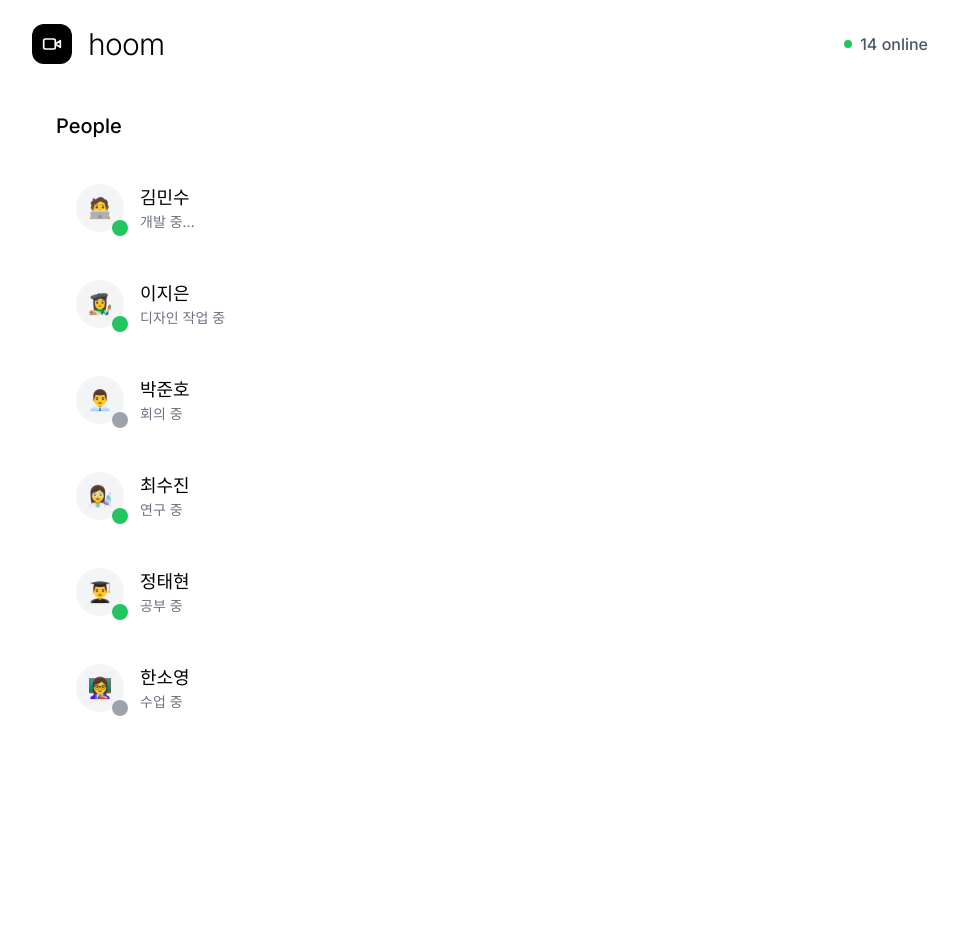
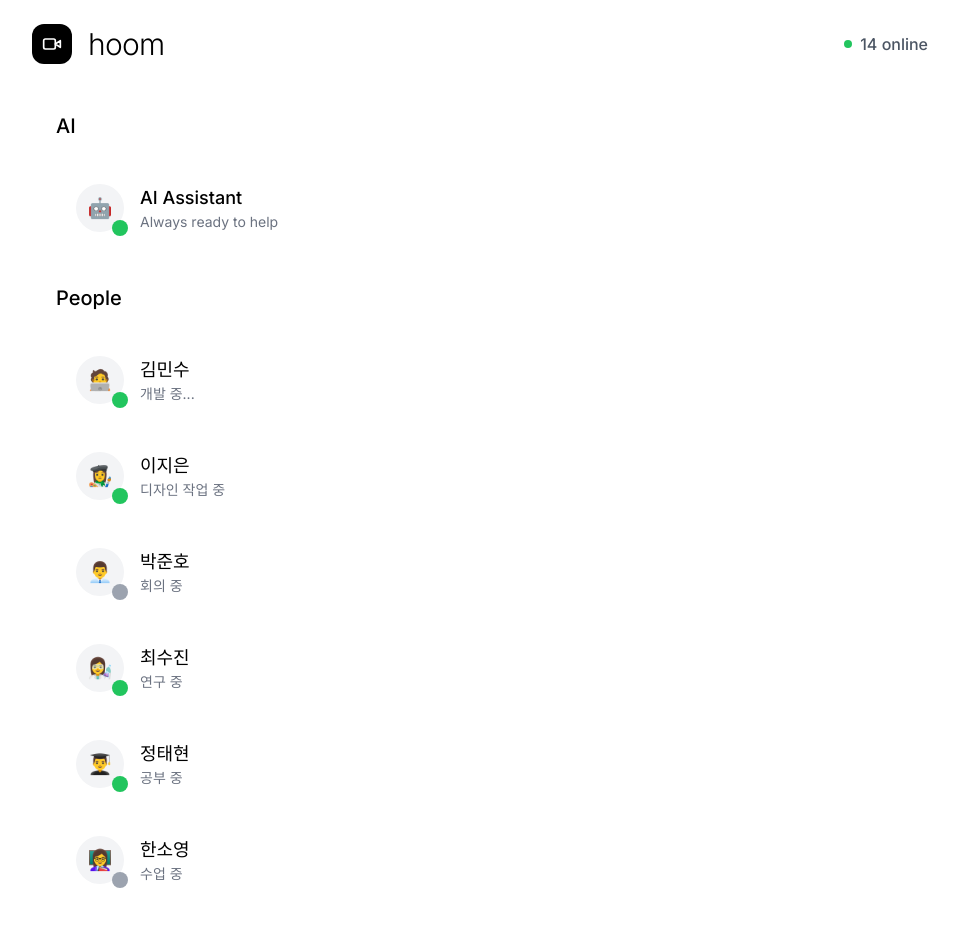
Before and after one commit to H0oom/H0oom-Frontend, a Next.js app: page /users in a window 1280 px wide. Shown: the top 926 px of the page, without its empty margins (160-1119 px from the left). Before the commit the page ends 800 px from the top, so only its background shows below. Built offline with nearby package versions, Linux system fonts and the light colour scheme.

Commit message:
feat: ai chat page url

```diff
--- /dev/null
+++ b/src/app/chat-ai/page.tsx
@@ -0,0 +1,7 @@
+import React from 'react';
+
+const page = () => {
+  return <div>chat-ai</div>;
+};
+
+export default page;
--- a/src/entities/user/types.ts
+++ b/src/entities/user/types.ts
@@ -1,5 +1,5 @@
 export type User = {
-  id: number;
+  id: number | string;
   name: string;
   status: 'online' | 'away';
   avatar: string;
--- a/src/entities/user/ui/UserCard.tsx
+++ b/src/entities/user/ui/UserCard.tsx
@@ -6,14 +6,15 @@ import { User } from '../types';
 
 interface UserCardProps {
   user: User;
+  url: string;
 }
 
-export function UserCard({ user }: UserCardProps) {
+export function UserCard({ user, url }: UserCardProps) {
   const router = useRouter();
 
   return (
     <div
-      onClick={() => router.push(`/chat/${user.id}`)}
+      onClick={() => router.push(url)}
       className="group cursor-pointer rounded-2xl border border-gray-100 bg-white p-5 transition-all duration-200 hover:bg-gray-50 hover:shadow-md"
     >
       <div className="flex items-center justify-between">
--- a/src/widgets/user/UserListWidget.tsx
+++ b/src/widgets/user/UserListWidget.tsx
@@ -27,10 +27,25 @@ export function UserListWidget() {
       </header>
       <div className="mx-auto max-w-4xl p-6">
         <div className="mb-8">
+          <h2 className="mb-6 text-xl font-medium text-black">AI</h2>
+          <div className="grid gap-2">
+            <UserCard
+              user={{
+                id: 'ai',
+                name: 'AI Assistant',
+                avatar: '🤖',
+                status: 'online',
+                statusMessage: 'Always ready to help',
+              }}
+              url="/chat-ai"
+            />
+          </div>
+        </div>
+        <div className="mb-8">
           <h2 className="mb-6 text-xl font-medium text-black">People</h2>
           <div className="grid gap-2">
             {users.map((user) => (
-              <UserCard key={user.id} user={user} />
+              <UserCard key={user.id} user={user} url={`/chat/${user.id}`} />
             ))}
           </div>
         </div>
```
